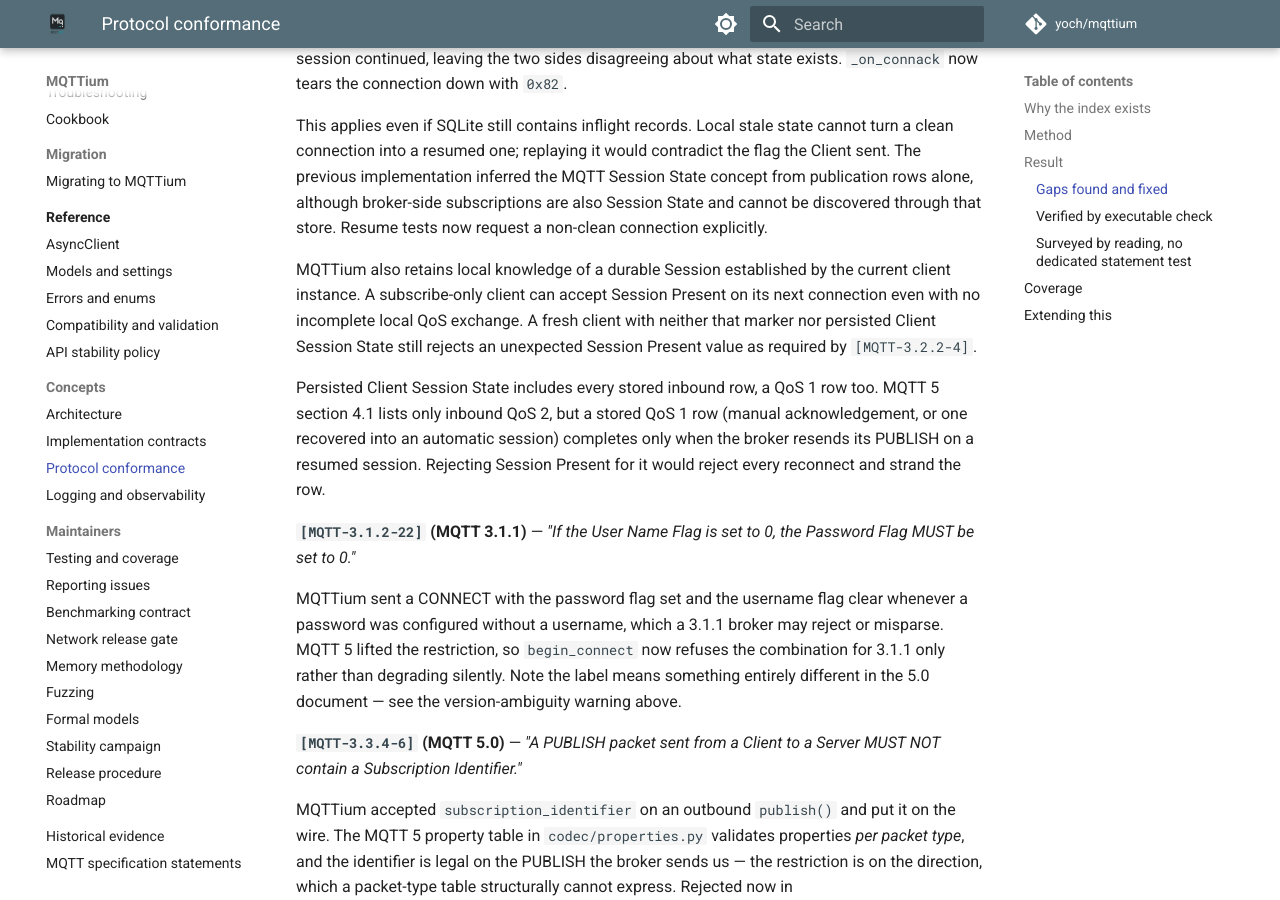
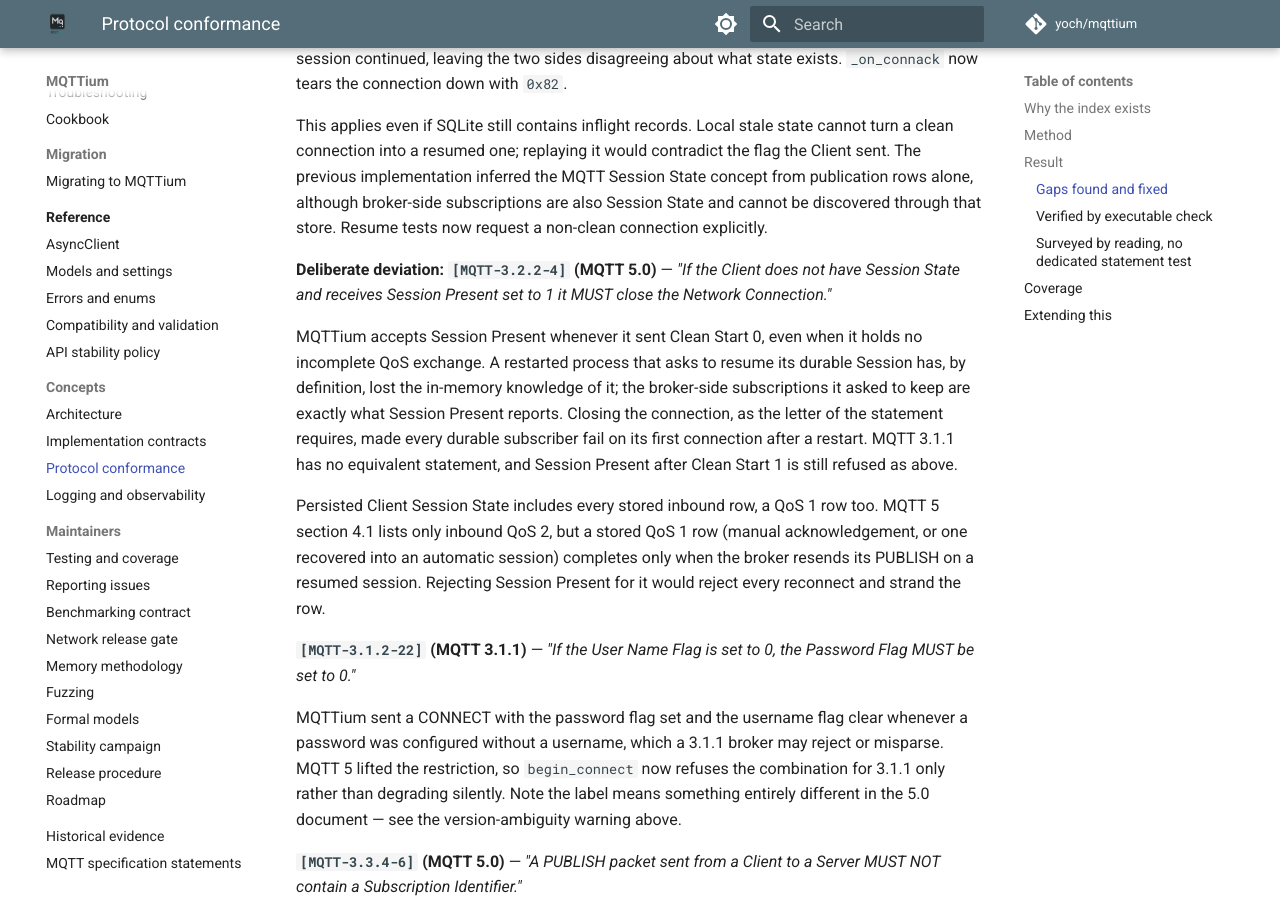
Before and after one commit to yoch/mqttium, an MkDocs documentation site: the page built from docs/conformance.md, in a window 1280 px wide and 900 px high, scrolled down 2467 px. Built offline with MkDocs 1.6.1 and Material for MkDocs 9.7.7, drawn with Linux system fonts in a browser that asks for light colours; comment, search, counter and statistics services are not loaded.

Commit message:
fix: resume a durable MQTT 5 session after a process restart
A fresh client connecting with clean_start=False and no incomplete QoS
exchange closed the connection on Session Present [MQTT-3.2.2-4], so a
durable subscriber could never restart. Accept Session Present after a
request to resume, document the deliberate deviation, and give the
durable-session example a stable client identifier.

Co-Authored-By: Claude Opus 5.5 <noreply@anthropic.com>
Claude-Session: https://claude.ai/code/session_01TTrAoBqSWAGV36ZGyz2FqY

```diff
--- a/docs/conformance.md
+++ b/docs/conformance.md
@@ -111,11 +111,18 @@ State concept from publication rows alone, although broker-side subscriptions
 are also Session State and cannot be discovered through that store. Resume tests
 now request a non-clean connection explicitly.
 
-MQTTium also retains local knowledge of a durable Session established by the
-current client instance. A subscribe-only client can accept Session Present on
-its next connection even with no incomplete local QoS exchange. A fresh client
-with neither that marker nor persisted Client Session State still rejects an
-unexpected Session Present value as required by `[MQTT-3.2.2-4]`.
+**Deliberate deviation: `[MQTT-3.2.2-4]` (MQTT 5.0)** — *"If the Client does
+not have Session State and receives Session Present set to 1 it MUST close the
+Network Connection."*
+
+MQTTium accepts Session Present whenever it sent Clean Start 0, even when it
+holds no incomplete QoS exchange. A restarted process that asks to resume its
+durable Session has, by definition, lost the in-memory knowledge of it; the
+broker-side subscriptions it asked to keep are exactly what Session Present
+reports. Closing the connection, as the letter of the statement requires, made
+every durable subscriber fail on its first connection after a restart. MQTT
+3.1.1 has no equivalent statement, and Session Present after Clean Start 1 is
+still refused as above.
 
 Persisted Client Session State includes every stored inbound row, a QoS 1 row
 too. MQTT 5 section 4.1 lists only inbound QoS 2, but a stored QoS 1 row
```
Also changed, not shown: CHANGELOG.md (+5 -0 lines), docs/migration.md (+5 -0 lines), docs/sessions-and-persistence.md (+5 -0 lines), 4 other files.
